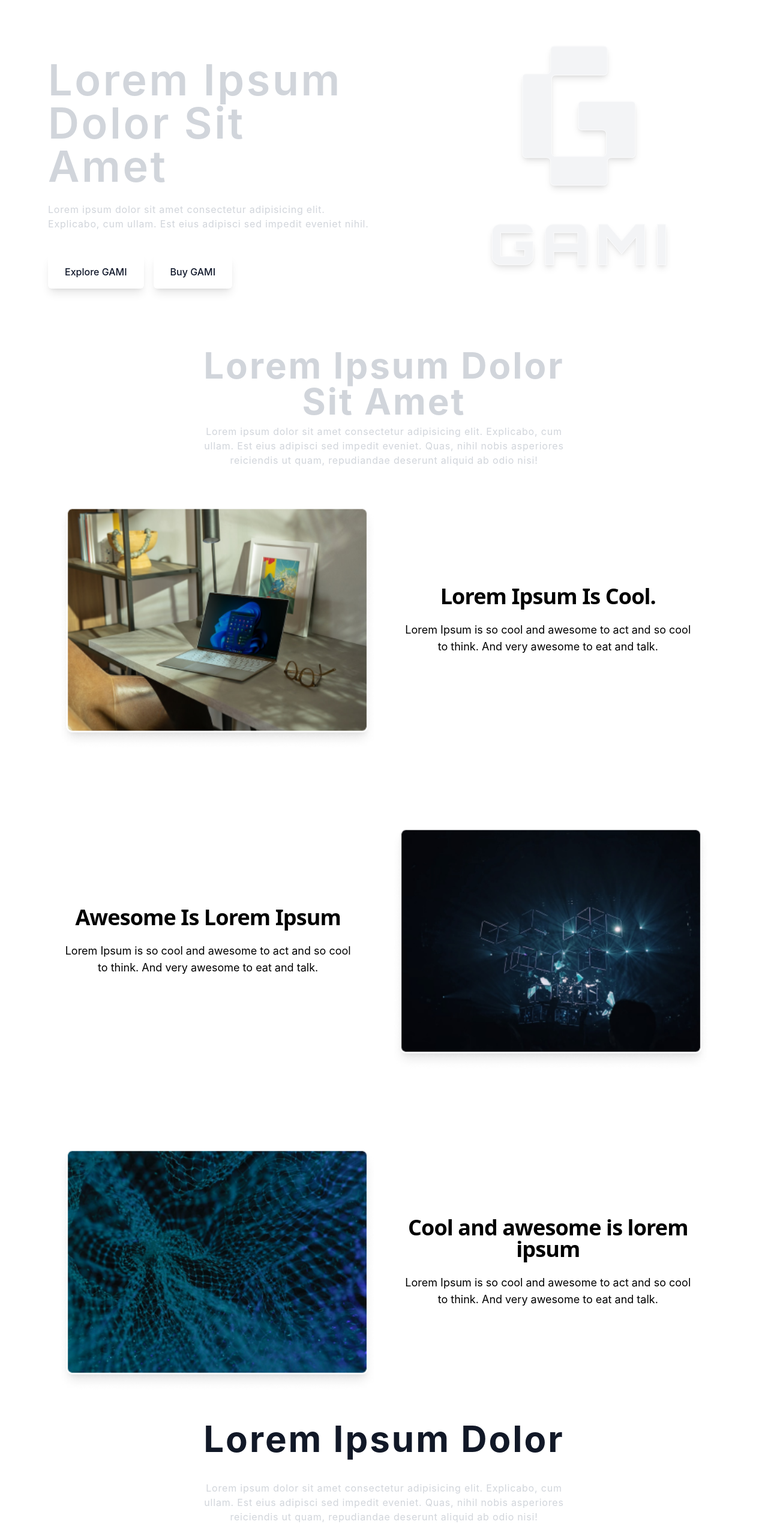
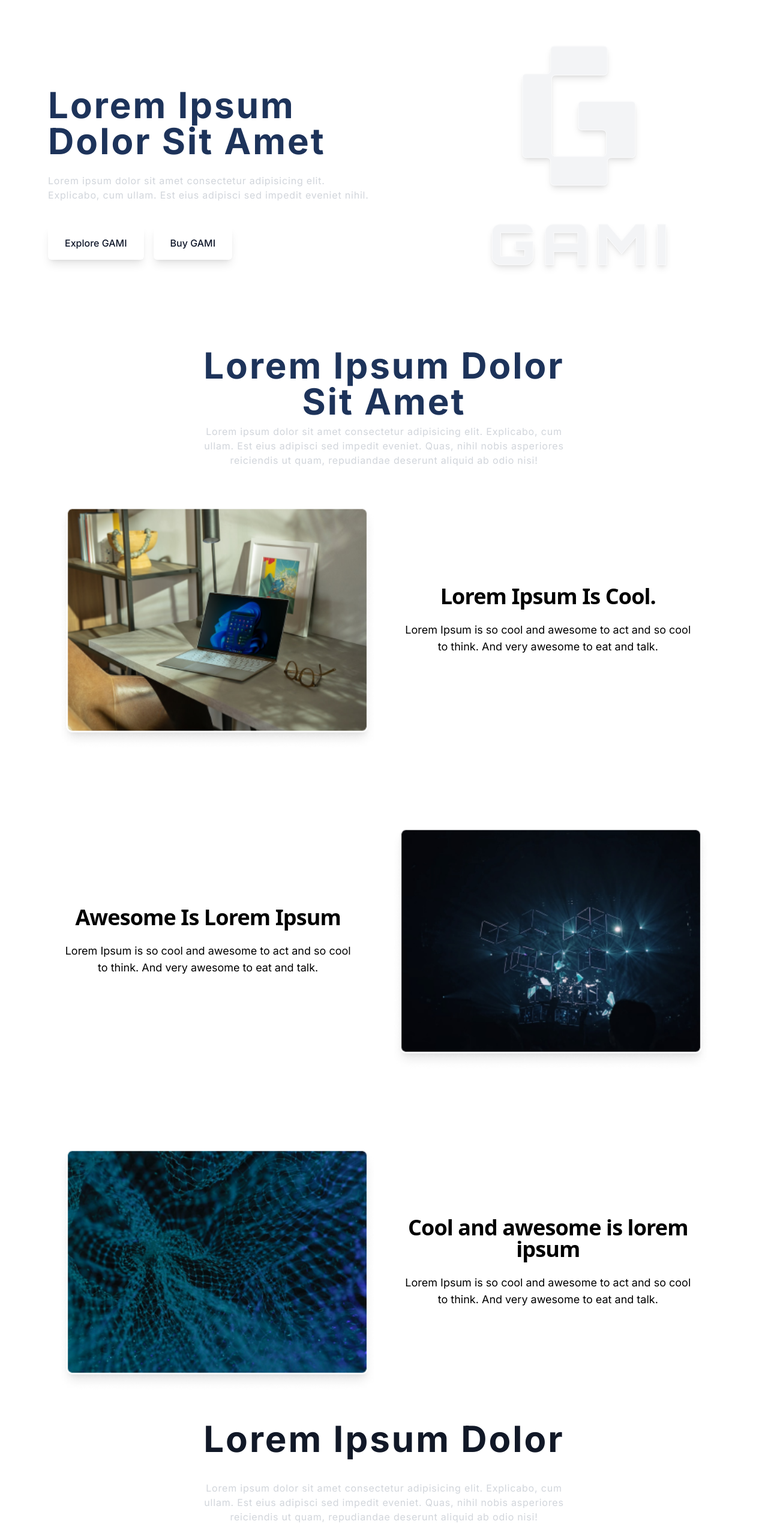
Before and after one commit to Ethemkizilyer/gami, a React (Create React App) app: page / in a window 1280 px wide. Shown: the part 66-2606 px from the top of the page at 60% size. Built offline with nearby package versions, Linux system fonts and the light colour scheme.

Commit message:
feat: contact loading part is completed

```diff
--- a/public/index.html
+++ b/public/index.html
@@ -10,6 +10,7 @@
       content="Web site created using create-react-app"
     />
     <link rel="apple-touch-icon" href="%PUBLIC_URL%/logo192.png" />
+    <link href="https://fonts.googleapis.com/css2?family=Inter:wght@100;300;400;500;700&display=swap" rel="stylesheet">
     <!--
       manifest.json provides metadata used when your web app is installed on a
       user's mobile device or desktop. See https://developers.google.com/web/fundamentals/web-app-manifest/
--- a/src/App.tsx
+++ b/src/App.tsx
@@ -15,7 +15,7 @@ import Contact from "./pages/Contact";
 
 function App() {
   return (
-    <div className="w-full overflow-x-hidden">
+    <div className="w-full overflow-x-hidden relative">
       <BrowserRouter>
         <Navbar />
         <Routes>
--- a/src/components/Footer.tsx
+++ b/src/components/Footer.tsx
@@ -2,7 +2,7 @@ import React from 'react'
 
 const Footer = () => {
   return (
-    <footer className="p-4 bg-white container mx-auto items-center flex justify-center flex-col rounded-lg shadow md:px-6 md:pt-8 dark:bg-gray-900">
+    <footer className="p-4  bg-white container mx-auto items-center flex justify-center flex-col rounded-lg shadow md:px-6 md:pt-8 dark:bg-gray-900 ">
       <div className=" mx-auto w-full px-6 flex justify-between items-center  sm:items-center sm:justify-around">
         <a
           href="https://GAMI.com/"
--- a/src/components/Main.tsx
+++ b/src/components/Main.tsx
@@ -3,7 +3,7 @@ function Main() {
   return (
     <div className="w-full flex flex-col lg:flex-row items-center justify-center space-y-16 lg:space-y-0 space-x-8 2xl:space-x-0">
       <div className=" lg:w-[548px] flex flex-col gap-4 items-start mx-auto justify-end ml-[80px]  text-start">
-        <p className="text-[72px] md:text-6xl lg:text-[72px] font-[600] tracking-wider text-gray-300">
+        <p className="text-[36px] font-[700] md:text-6xl lg:text-[600] tracking-wider text-[#1D335A]">
           Lorem Ipsum Dolor Sit Amet
         </p>
         <p className="text-x tracking-wider text-gray-300 mt-2">
--- a/src/components/Section.tsx
+++ b/src/components/Section.tsx
@@ -4,7 +4,7 @@ const Section = () => {
   return (
     <div className="w-full mb-20 z-50 sticky mx-auto rounded-3xl px-6 container">
       <div className="w-full lg:w-1/2 flex flex-col mx-auto items-center justify-center lg:px-2 xl:px-0 text-center">
-        <p className="text md:text-6xl lg:text-[600] font-bold tracking-wider text-gray-300">
+        <p className="text md:text-6xl lg:text-[600] font-bold tracking-wider text-[#1D335A]">
           Lorem Ipsum Dolor Sit Amet
         </p>
         <p className="text-x tracking-wider text-gray-300 mt-2">
--- a/src/components/Slider.tsx
+++ b/src/components/Slider.tsx
@@ -3,7 +3,7 @@
 const Slider = () => {
   return (
     <>
-      <div className="flex flex-wrap md:mt-36 mt-36   -mx-4 lg:mt-6">
+      <div className="flex flex-wrap md:mt-36 mt-36 -mx-4 lg:mt-6">
         <div className="w-full px-4">
           <div className="text-center mx-auto  max-w-[510px]">
             <h2
--- a/src/components/What.tsx
+++ b/src/components/What.tsx
@@ -19,7 +19,7 @@ const What = () => {
   return (
     <section className=" mx-auto -mt-24 flex flex-wrap flex-col container pb-20">
       <div className="container flex flex-col gap-20">
-        <div className="w-full lg:w-1/2 flex flex-col mx-auto items-center justify-center lg:px-2 xl:px-0 text-center">
+        <div className="w-full lg:w-1/2 flex flex-col mx-auto items-center justify-center mb-6 lg:px-2 xl:px-0 text-center">
           <p className="text-6xl  lg:text-[600] font-bold tracking-wider text-gray-900 mb-8">
             Lorem Ipsum Dolor
           </p>
--- a/src/index.css
+++ b/src/index.css
@@ -6,6 +6,7 @@
   padding: 0;
   margin: 0;
   box-sizing: border-box;
+  font-family: 'Inter', sans-serif;
 }
 
 body {
--- a/src/pages/Contact.tsx
+++ b/src/pages/Contact.tsx
@@ -1,20 +1,40 @@
+import { useState } from "react";
 
 
 const Contact = () => {
+  const [formData, setFormData] = useState({});
+  const [loading, setLoading] = useState(false);
+
+  const handleSubmit = async () => {
+    setLoading(true);
+
+
+    await new Promise((resolve) => setTimeout(resolve, 2000));
+
+
+
+    setLoading(false);
+  };
   return (
     <div className="relative flex items-top justify-center bg-white dark:bg-gray-900 sm:items-center sm:pt-0">
       <div className="max-w-6xl mx-auto sm:px-6 lg:px-8">
         <div className="mt-8 overflow-hidden">
+           {loading ? (
+        <h1 className="h-[440px] font-bold text-[32px] mx-auto">Veriler işleniyor...</h1>
+      ) : (
           <div className="grid grid-cols-1 md:grid-cols-2">
-            <div className=" mr-2 bg-gray-100 dark:bg-gray-800 sm:rounded-lg  ">
+            <div className=" mr-2  sm:rounded-lg  ">
               <iframe
                 src="https://maps.google.com/maps?q=ankara&t=&z=13&ie=UTF8&iwloc=&output=embed"
-                className="h-[455px] w-[535px] rounded-lg"
+                className="h-[420px] w-[535px] rounded-lg"
                 frameBorder={0}
                 allowFullScreen
               />
             </div>
-            <form className="p-6  flex flex-col justify-center">
+            <form
+              onSubmit={handleSubmit}
+              className="p-6  flex flex-col justify-center"
+            >
               <h3 className="text-[24px] font-[600]">
                 Lorem ipsum dolor sit amet.
               </h3>
@@ -65,7 +85,7 @@ const Contact = () => {
                 Send Message
               </button>
             </form>
-          </div>
+          </div>)}
         </div>
       </div>
     </div>
```
